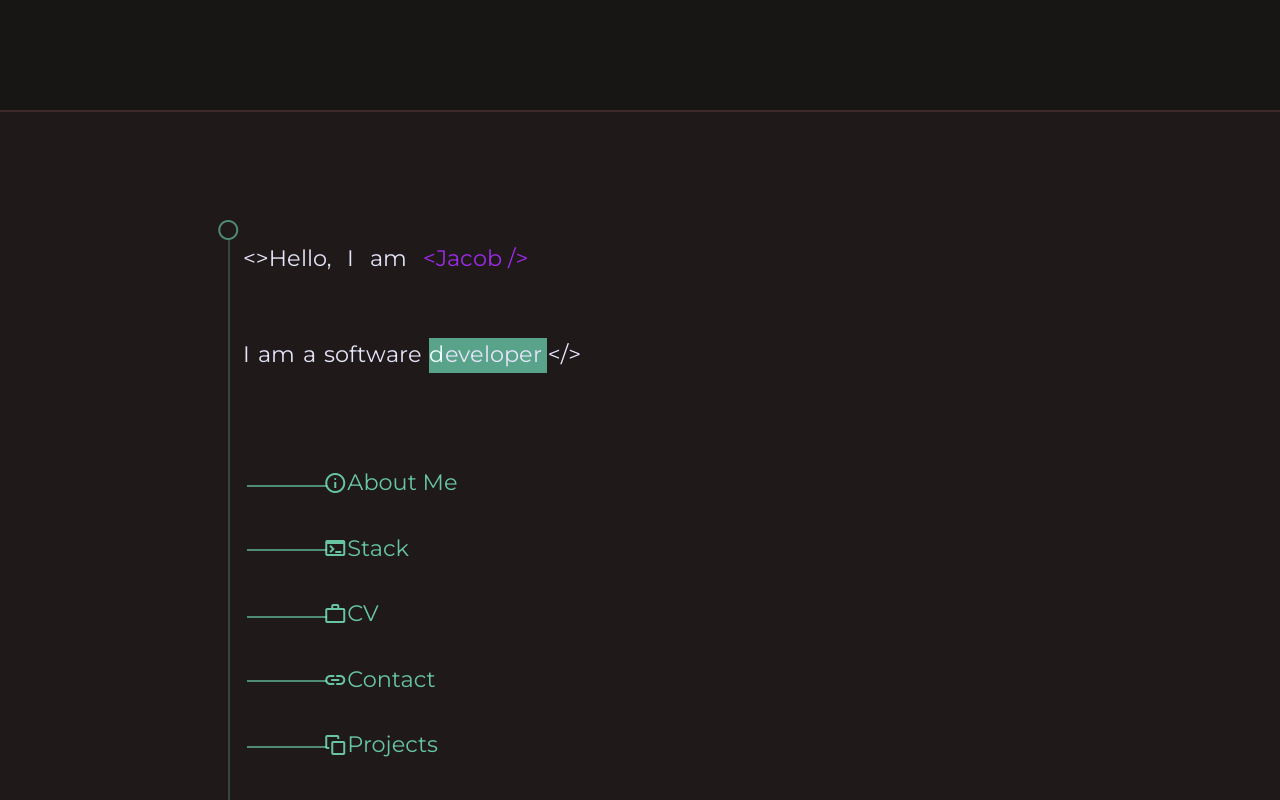
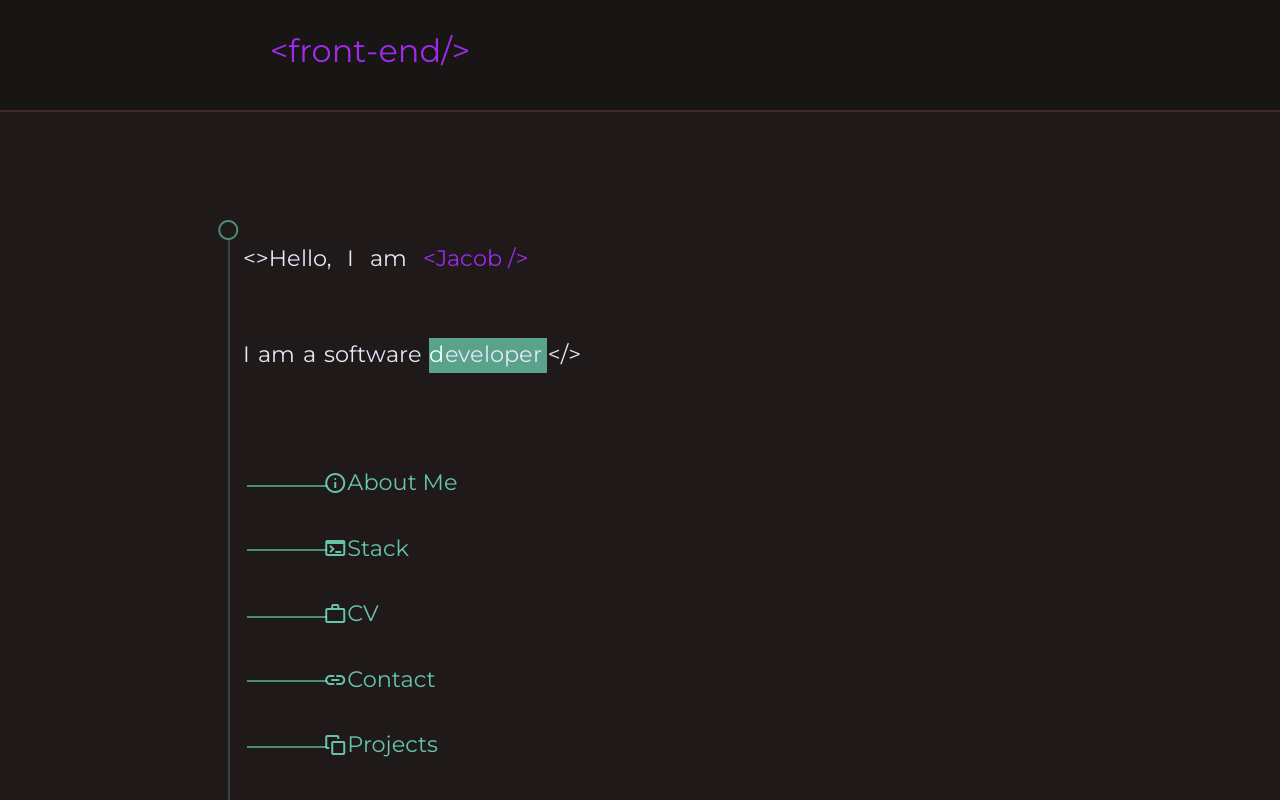
Before and after one commit to JL1172/Portfolio, a React (Create React App) app: page / in a window 1280 px wide. Shown: the top 800 px of the page. Built offline with nearby package versions, Linux system fonts and the light colour scheme.

Commit message:
headingStart

```diff
--- a/src/components/Header.js
+++ b/src/components/Header.js
@@ -1,9 +1,22 @@
+import { useState } from "react";
 import { HeaderDiv } from "../styles/styledComponents";
 
 export default function Header() {
+    const [skillsSwitch,setSkillsSwitch] = useState(["<front-end/>","<back-end/>","<U/X/>","<U/I/>","<full-stack/>"]);
+    const [output,setOutput] = useState(0);
+    setInterval(()=> {
+        if (output === skillsSwitch.length - 1) {
+            setOutput(0);
+        } else {
+            setOutput( output + 1);
+        }
+    },7000)
     return (
         <HeaderDiv>
             <div >
+               <h2>{skillsSwitch[output]}</h2>
+            </div>
+            <div>
 
             </div>
         </HeaderDiv>
--- a/src/styles/styledComponents.js
+++ b/src/styles/styledComponents.js
@@ -28,18 +28,7 @@ flex-wrap : wrap;
 
 `
 //! end main page
-//!header
-export const HeaderDiv = styled.div`
-  border-bottom: 2px solid rgb(61, 41, 41);
-  background-color :rgb(24, 21, 21);
-  position : fixed;
-  width  :100%;
-  height : 7rem;
-  z-index : 2;
-  flex-wrap : wrap;
-flex-basis : 100px;
-`
-//! end header
+
 //! content
 const slider = keyframes`
 0% {
@@ -548,3 +537,19 @@ div:nth-child(12) {
 }
 
 `
+//!header
+export const HeaderDiv = styled.div`
+  border-bottom: 2px solid rgb(61, 41, 41);
+  background-color :rgb(24, 21, 21);
+  position : fixed;
+  display : flex;
+  justify-content : space-around;
+  align-items : center;
+  width  :100%;
+  height : 7rem;
+  z-index : 2;
+  flex-basis : 100px;
+  color : rgb(157, 43, 233);
+`
+
+//! end header
```
